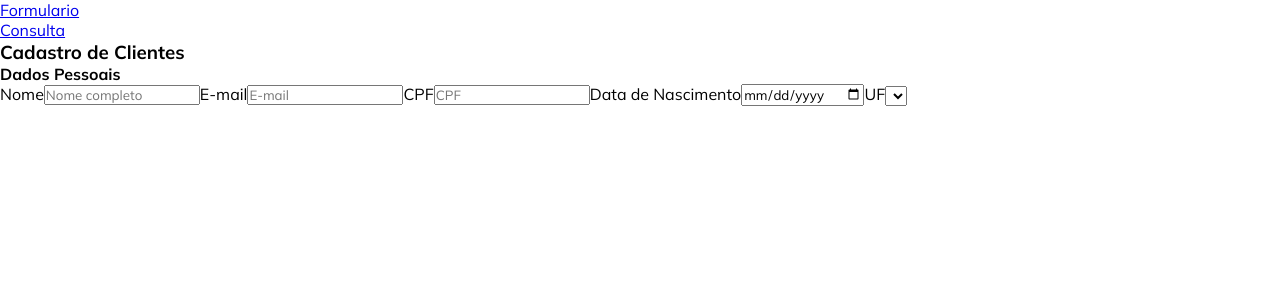
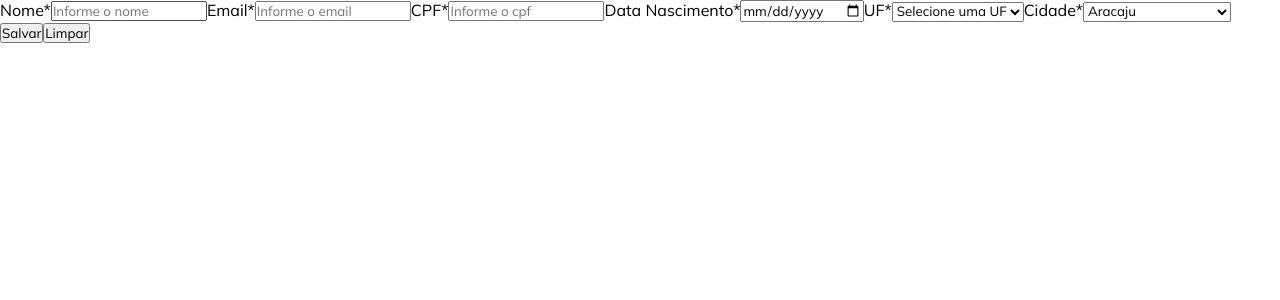
Before and after one commit to izazh2/-crud_pessoas, an Angular app: page / in a window 1280 px wide. Shown: the top 300 px of the page. Built offline with nearby package versions, Linux system fonts and the light colour scheme.

Commit message:
diversas alterações

```diff
--- a/src/app/app.html
+++ b/src/app/app.html
@@ -1 +1 @@
-<app-crud-pessoa></app-crud-pessoa>
+<app-formulario></app-formulario>
--- a/src/app/app.ts
+++ b/src/app/app.ts
@@ -1,11 +1,10 @@
 import { Component, signal } from '@angular/core';
 import { RouterOutlet } from '@angular/router';
-import { CrudPessoa } from './crud-pessoa/crud-pessoa';
-import { Consulta } from './consulta/consulta';
+import { Formulario } from './formulario/formulario';
 
 @Component({
   selector: 'app-root',
-  imports: [RouterOutlet, CrudPessoa, Consulta],
+  imports: [RouterOutlet, Formulario ],
   templateUrl: './app.html',
   styleUrl: './app.css'
 })
--- a/src/app/crud-pessoa/crud-pessoa.html
+++ /dev/null
@@ -1,32 +0,0 @@
-<nav id="menu">
-    <ul>
-        <li><a href="../crud-pessoa/crud-pessoa.html">Formulario</a></li>
-        <li><a href="../src/app/consulta/consulta.html">Consulta</a></li>
-    </ul>
-</nav>
-
-<div id="div-form">
-    <h3>Cadastro de Clientes</h3>
-
-    <form id="formulario">
-        <h4>Dados Pessoais</h4>
-
-        <label for="nome">Nome</label>
-        <input type="text" name="nome" id="nome" placeholder="Nome completo">
-
-        <label for="email">E-mail</label>
-        <input type="text" name="email" id="email" placeholder="E-mail">
-
-        <label for="cpf">CPF</label>
-        <input type="number" name="cpf" id="cpf" required maxlength="14" placeholder="CPF">
-
-        <label for="data-nascimento">Data de Nascimento</label>
-        <input type="date" name="data-nascimento" id="data-nascimento">
-
-        <label for="uf">UF</label>
-        <select name="uf" id="uf" [(ngModel)]="uf">
-
-        </select>
-
-    </form>
-</div>
--- /dev/null
+++ b/src/app/formulario/formulario.html
@@ -0,0 +1,41 @@
+<div id="div-form">
+
+    <form id="form-pessoa">
+        <label for="nome">Nome*</label>
+        <input type="text" name="nome" id="nome" class="elem-form-01" maxlength="70" required placeholder="Informe o nome">
+
+        <label for="email">Email*</label>
+        <input type="email" name="email" id="email" class="elem-form-01" maxlength="100" required
+            placeholder="Informe o email">
+
+        <label for="cpf">CPF*</label>
+        <input type="number" name="cpf" id="cpf" class="elem-form-02" maxlength="100" required placeholder="Informe o cpf">
+
+        <label for="data-nascimento">Data Nascimento*</label>
+        <input type="date" name="data-nascimento" id="data-nascimento" class="elem-form-02" required>
+
+        <label for="uf">UF*</label>
+        <select name="uf" id="uf" class="elem-form-02">
+            <option value=""> Selecione uma UF </option>
+            <option value="Se"> Sergipe </option>
+            <option value="ba"> Bahia </option>
+        </select>
+
+        <label for="cidade">Cidade*</label>
+        <select name="cidade" id="cidade" class="elem-form-02">
+            <option value="Aracaju"> Aracaju </option>
+            <option value="Barra dos Coqueiros"> Barra dos Coqueiros </option>
+            <option value="São Cristóvão"> São Cristóvão </option>
+        </select>
+
+        <div id="div-btns">
+            <button type="button" id="btnAdd"> Salvar </button>
+            <button type="reset" id="btnLimpar"> Limpar </button>
+        </div>
+
+
+
+    </form>
+
+
+</div>
```
Also changed, not shown: src/app/consulta/consulta.ts (deleted, +0 -9 lines), src/app/crud-pessoa/crud-pessoa.ts (deleted, +0 -11 lines), src/app/formulario/formulario.ts (added, +9 -0 lines), src/app/consulta/consulta.html (deleted), src/app/crud-pessoa/crud-pessoa.css (deleted), src/app/formulario/formulario.css (added), 2 other files (tests, documents, lock files or other folders).
